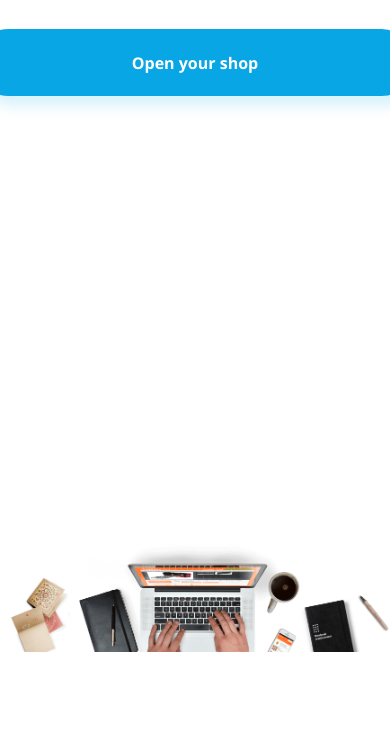
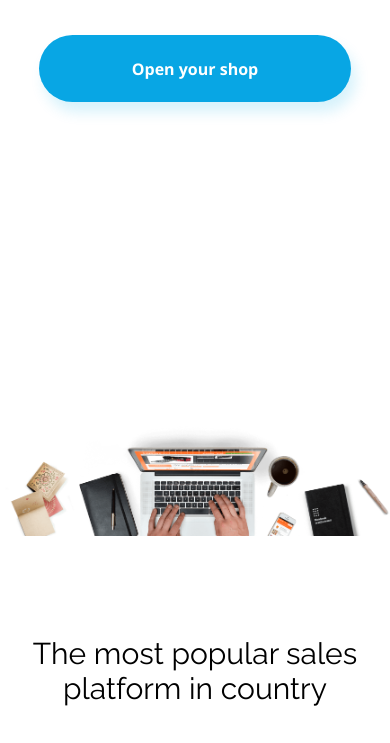
Before and after one commit to Kindziolek/BestShop, a website: page index.html in a window 390 px wide. Shown: the part 308-1051 px from the top of the page. Drawn offline with nearby package versions, Linux system fonts and the light colour scheme.

Commit message:
Statystyka - wersja mobilna

```diff
--- a/elements/_base.scss
+++ b/elements/_base.scss
@@ -4,6 +4,7 @@
 
 body {
     font-family: $font-open-sans;
+
 }
 
 a {
--- a/elements/_buttons.scss
+++ b/elements/_buttons.scss
@@ -9,7 +9,6 @@
     border: none;
     margin-top: 18px;
     position: relative;
-}
 
     .btn_wellcome_text {
         text-decoration: none;
@@ -22,6 +21,13 @@
         color: $color-white;
         margin-bottom: 50px;
     }
+
+    @include mobile {
+        max-width: 80vw;
+    }
+}
+
+
 
 .btn {
     position: relative;
--- a/elements/_statistics.scss
+++ b/elements/_statistics.scss
@@ -3,6 +3,11 @@
     flex-direction: column;
     align-items: center;
     width: 100vw;
+
+    @include mobile {
+
+    }
+    }
 
 
     .headline_statistics {
@@ -14,6 +19,12 @@
         color: $color-black;
         margin-top: 100px;
         margin-bottom: 100px;
+
+        @include mobile {
+            font-size: 30px;
+            line-height: 35px;
+            margin-bottom: 40px;
+        }
     }
 
     .statistics_container {
@@ -21,6 +32,11 @@
         width: 823px;
         justify-content: space-between;
         margin-bottom: 121px;
+
+        @include mobile {
+            align-items: center;
+            flex-direction: column;
+        }
     }
 
 
@@ -38,6 +54,11 @@
         align-items: center;
         width: 176px;
         height: 167px;
+
+        @include mobile {
+            margin-top: 15px;
+            margin-bottom: 15px;
+        }
     }
 
     .catalog_content {
@@ -119,4 +140,3 @@
         letter-spacing: 0px;
         color: $color-grey;
     }
-}
--- a/elements/_wellcome.scss
+++ b/elements/_wellcome.scss
@@ -6,11 +6,14 @@
 }
 
 .section_wellcome {
-    height: 890px;
+    height: calc(100vh - 70px);
     display: flex;
     flex-direction: column;
     align-items: center;
     position: relative;
+
+    @include mobile {
+        height: calc(100vh - 70px);
     }
 
     .headline_wellcome{
@@ -23,6 +26,12 @@
         color:  $color-black;
         margin-top: 130px;
         background-position: bottom;
+
+        @include mobile {
+            margin-top: 100px;
+            font-size: 35px;
+            line-height: 41px;
+        }
     }
 
     .text_wellcome {
@@ -34,4 +43,10 @@
         color: $color-black;
         margin-top: 20px;
         margin-bottom: 20px;
+
+        @include mobile {
+            max-width: 80%;
+            padding: 15px;
         }
+    }
+    }
--- a/settings/_mixins.scss
+++ b/settings/_mixins.scss
@@ -4,7 +4,6 @@
     }
 }
 
-
 @mixin mobile {
     @media (max-width: 792px) {
       @content;
```
Also changed, not shown: css/main.css, 1 other file. Lines whose indentation alone changed are shown as unchanged.
